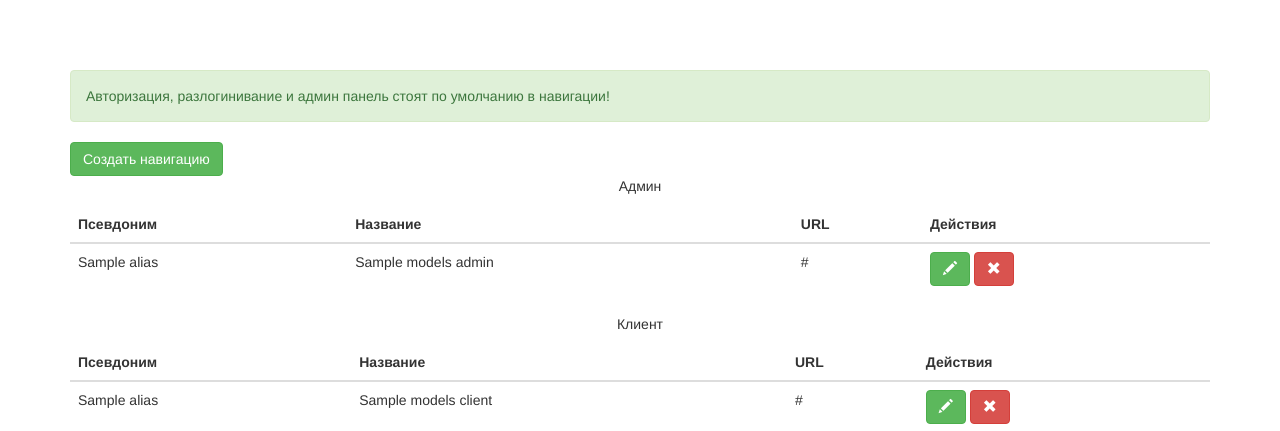
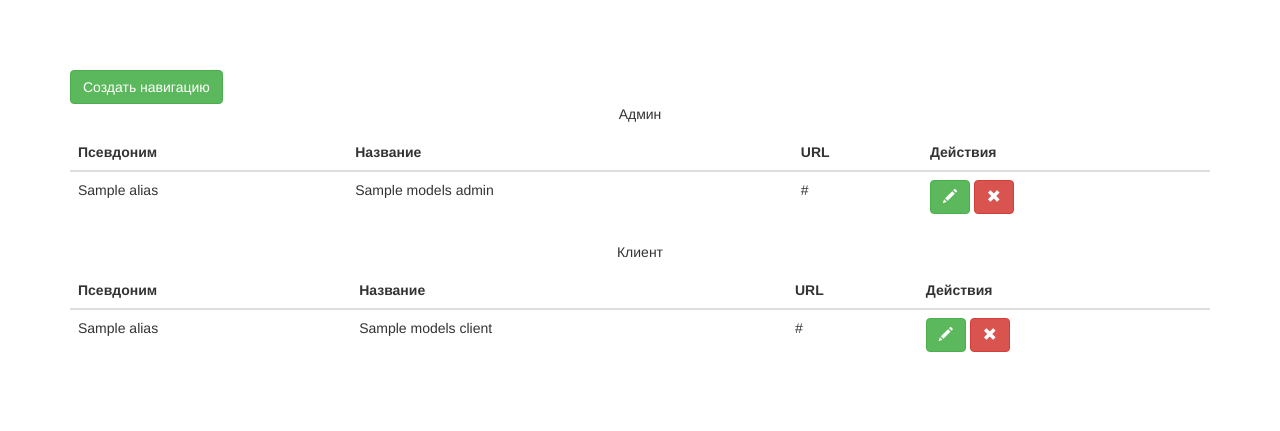
Before and after one commit to NikoMostWanted/Diploma, a Yii app: template views/admin/navigation/navigation.php in a window 1280 px wide. Shown: the top 431 px of the page. Run offline with PHP 8.4 and a stand-in for Yii, Linux system fonts and the light colour scheme; the template is opened without the code that fills it: most values are stand-ins (such as "Sample title", 1, 10 or a date in 2020); data that the repository does not hold is empty; some libraries are stand-ins or nearby versions.

Commit message:
fix view

```diff
--- a/views/admin/navigation/navigation.php
+++ b/views/admin/navigation/navigation.php
@@ -7,9 +7,6 @@ $this->params['breadcrumbs'][] = ['label' => 'Админ панель', 'url' =>
 $this->params['breadcrumbs'][] = $this->title;
 
 ?>
-<div class="alert alert-success">
-   Авторизация, разлогинивание и админ панель стоят по умолчанию в навигации!
-</div>
 
 <? if(Yii::$app->session->hasFlash('success-create')): ?>
     <div class="alert alert-success"><?= Yii::$app->session->getFlash('success-create'); ?></div>
```
